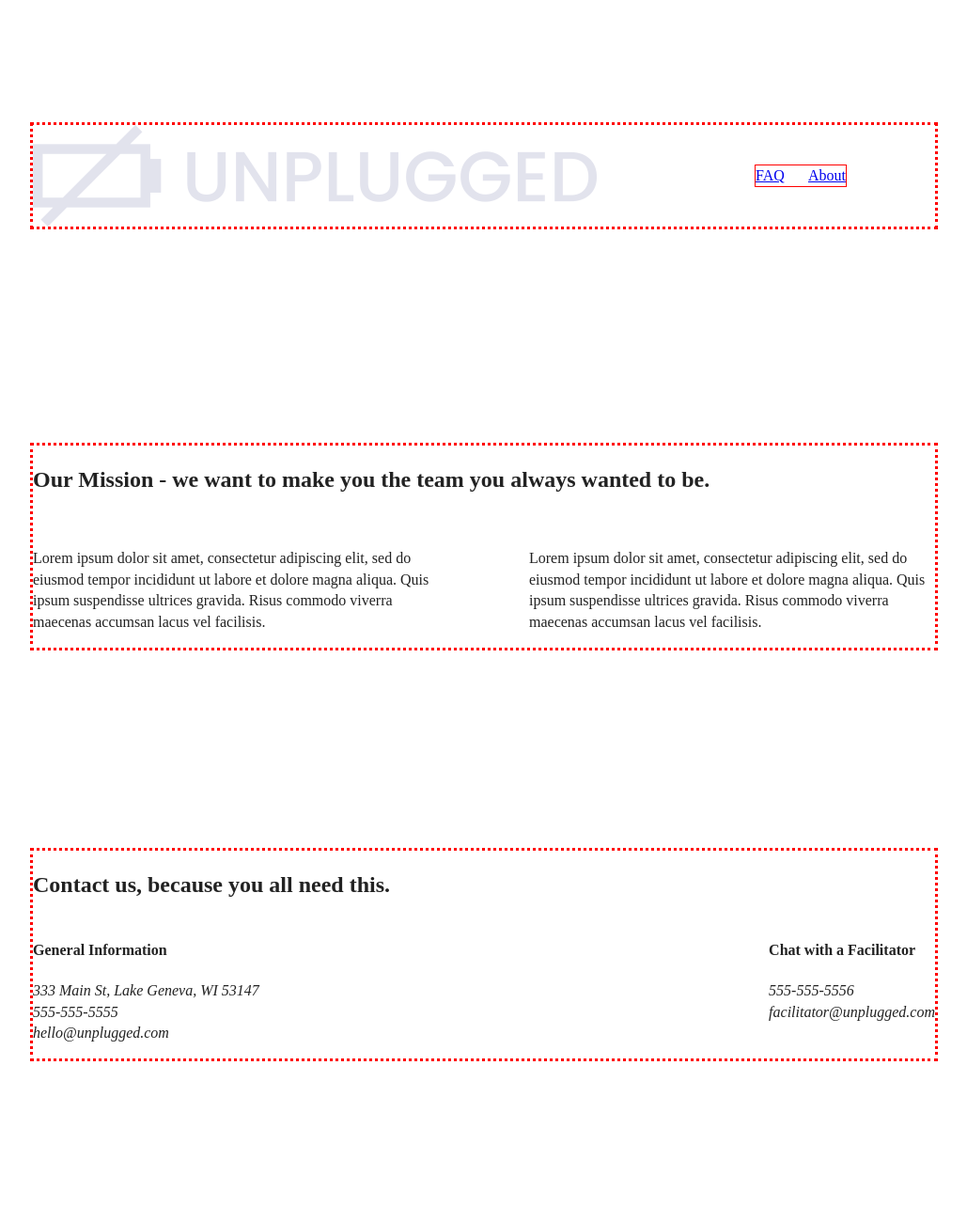
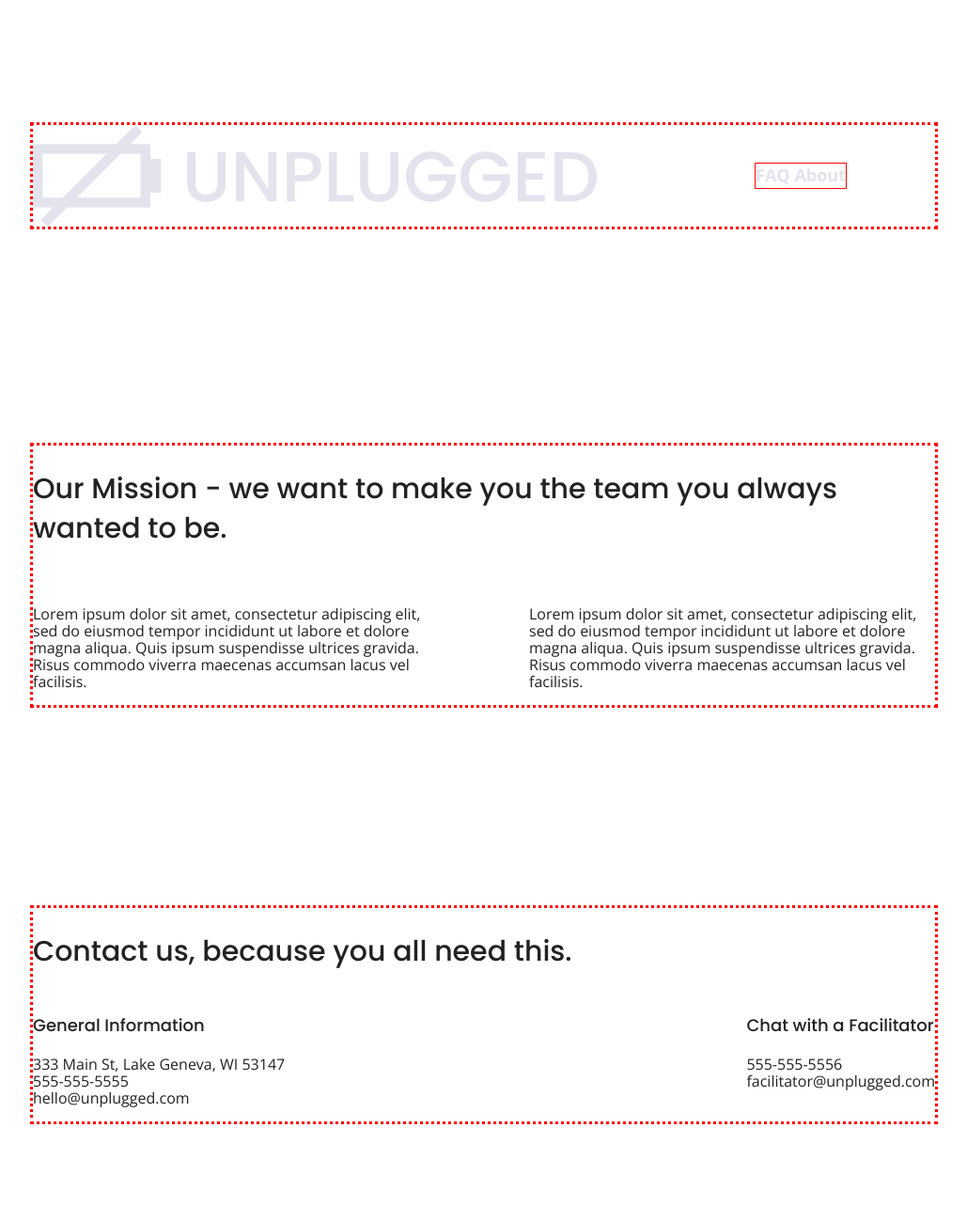
Before and after one commit to JansHans/unplugged-retreat, a website: page about/index.html in a window 1280 px wide. Shown: the top 1300 px of the page at 94% size, without its empty margins (125-1154 px from the left). Drawn offline with nearby package versions, Linux system fonts and the light colour scheme; files that its build step writes are made by us from their sources; files whose address does not match are found by name.

Commit message:
Added font styles

```diff
--- a/about/index.html
+++ b/about/index.html
@@ -19,7 +19,10 @@
 
   <link rel="stylesheet" href="../css/normalize.css">
   <link rel="stylesheet" href="../css/main.css">
-
+<!-- Google Fonts -->
+<link
+  href="https://fonts.googleapis.com/css?family=Open+Sans:400,700|Poppins:500,700"
+  rel="stylesheet">
   <meta name="theme-color" content="#fafafa">
 </head>
 
--- a/css/main.css
+++ b/css/main.css
@@ -87,6 +87,61 @@ textarea {
    Author's custom styles
    ========================================================================== */
 
+/* General Styles */
+
+html {
+  font-size: 1rem;
+}
+
+body {
+  font-family: 'Open Sans', sans-serif;
+  font-size: 1em;
+  text-align: left;
+}
+
+ul,
+ol {
+  list-style-type: none;
+}
+
+a {
+  color: #e2e3ed;
+  text-decoration: none;
+}
+
+h1 {
+  font-size: 2.25em;
+  line-height: 43px;
+  font-weight: 500;
+}
+
+h2 {
+  font-family: 'Poppins', sans-serif;
+  font-size: 1.875em;
+  font-weight: 500;
+}
+
+h3,
+h4 {
+  font-family: 'Poppins', sans-serif;
+  margin: 20px 0;
+  font-size: 1.125em;
+  font-weight: 500;
+}
+
+p {
+  font-weight: 0.875em;
+  line-height: 1.125;
+}
+
+img {}
+
+figure {}
+
+address {
+  font-style: normal;
+}
+
 .content-wrapper {
   outline: 3px dotted red;
   width: 90%;
@@ -94,6 +149,7 @@ textarea {
 }
 
 /* --- Base Header - Footer Styles --- */
+
 header {
   display: flex;
   justify-content: center;
@@ -124,9 +180,12 @@ header nav {
   width: 60%;
   display: flex;
   justify-content: space-between;
+  font-size: 1.125em;
+  font-weight: bold;
 }
 
-ul, li {
+ul,
+li {
   display: inline;
   margin: 0;
   padding: 0;
@@ -163,6 +222,7 @@ footer .social-icons {
   display: flex;
   justify-content: space-around;
   align-items: center;
+  font-size: 21px;
 }
 
 footer .social-icons p {
@@ -189,6 +249,10 @@ footer .copyright {
 aside {
   display: flex;
   justify-content: center;
+}
+
+.form-description .form input[type="text"] {
+  font-size: 24px;
 }
 
 /* --- Features --- */
@@ -218,6 +282,10 @@ features article {
   margin: 0;
 }
 
+.features .fontawesome-icon {
+  font-size: 60px;
+}
+
 /* --- Reviews --- */
 
 .reviews {
@@ -228,6 +296,7 @@ features article {
 
 .reviews h2 {
   margin-bottom: 40px;
+  line-height: 30px;
 }
 
 .reviews h3 {
@@ -249,6 +318,7 @@ features article {
 
 contact-content p {
   margin: 0;
+  font-style: normal;
 }
 
 /* === FAQ Page === */
@@ -493,8 +563,11 @@ FAQ Page
     flex-basis: 45%;
   }
 
+  .faq-content h4: line-height 24px;
+
   .faq h2 {
     width: 100%;
+    line-height: 30px;
   }
 }
 
```
Also changed, not shown: faq/index.html (+4 -1 lines), index.html (+5 -1 lines).
